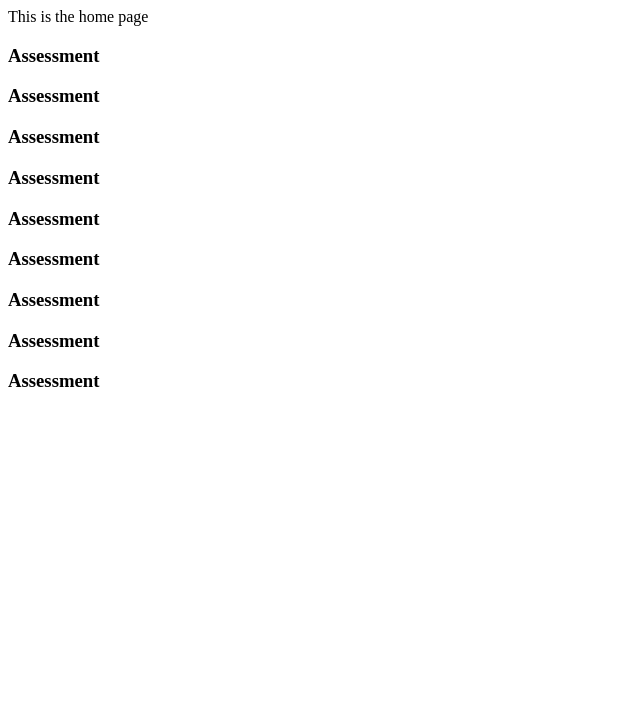
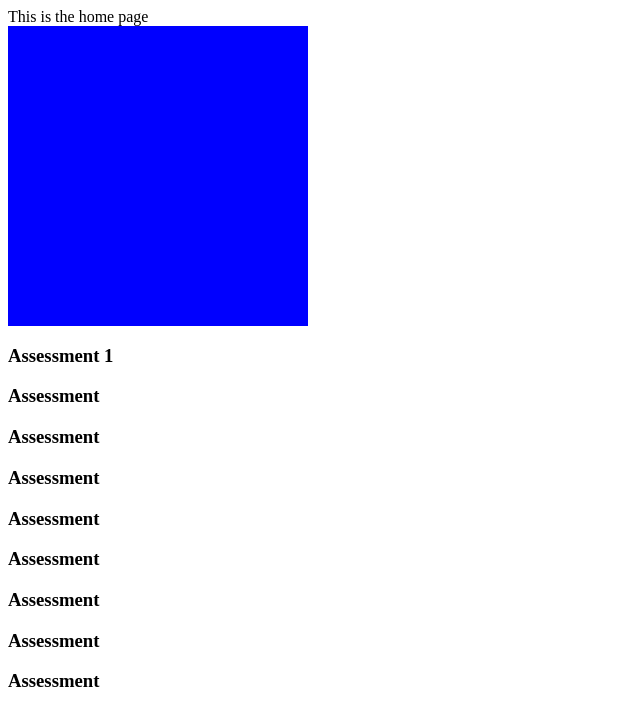
Before and after one commit to candyfrizzle/T4G_Group2, a plain HTML site: page index.html in a window 1280 px wide. Shown: the whole page, without its empty margins (0-640 px from the left). Drawn offline with Linux system fonts and the light colour scheme.

Commit message:
Created the first background div

```diff
--- a/index.html
+++ b/index.html
@@ -7,11 +7,13 @@
     <title>Group 2</title>
     <style>
         .small-div{
-            background-color: pink;
-            display: flex;
-            flex-wrap: wrap;
-            justify-content: left;
-            border-radius: 200px;
+
+        }
+
+        .blue{
+            width: 300px;
+            height: 300px;
+            background-color: blue;
         }
     </style>
 </head>
@@ -19,8 +21,10 @@
      This is the home page
     <div>
         <div>
-            <h3> Assessment</h3>
+            <div class="blue">
 
+            </div>
+            <h3> Assessment 1</h3>
         </div>
         <div>
             <h3> Assessment</h3>
```
